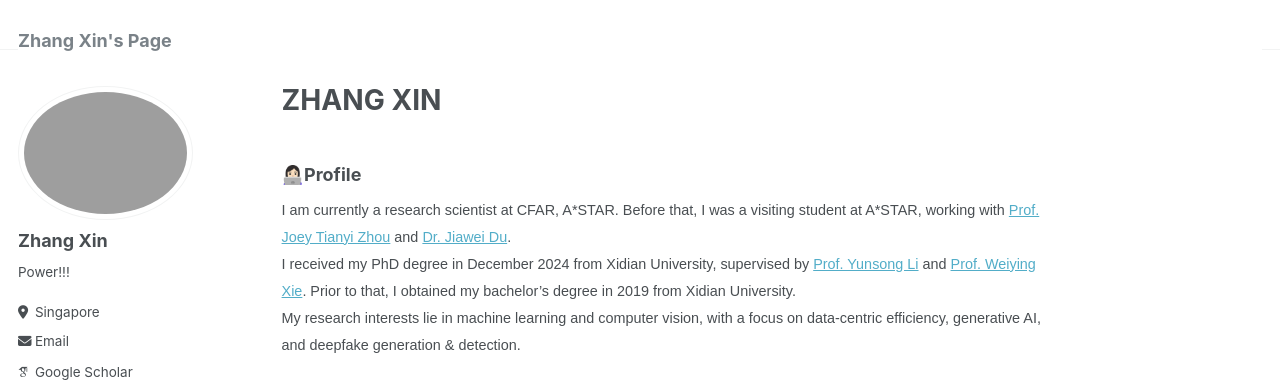
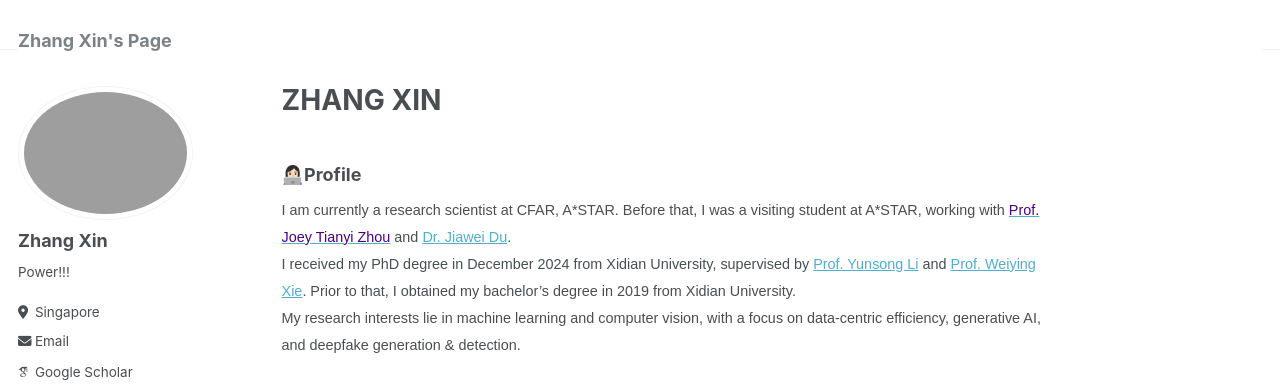
Before and after one commit to zhangxin-xd/zhangxin-xd.github.io, a Jekyll site: the page built from _pages/about.md, in a window 1280 px wide. Shown: the top 391 px of the page. Built offline with Jekyll 4.4.1, drawn with Linux system fonts in a browser that asks for light colours; some web fonts are replaced.

Commit message:
Update about.md

```diff
--- a/_pages/about.md
+++ b/_pages/about.md
@@ -10,7 +10,7 @@ redirect_from:
 ### 👩🏻‍💻Profile
 
 <span style="font-family:Arial; font-size:0.8em;">
-I am currently a research scientist at CFAR, A\*STAR. Before that, I was a visiting student at A\*STAR, working with [Prof. Joey Tianyi Zhou](https://joeyzhouty.github.io/index.html) and [Dr. Jiawei Du](https://scholar.google.com/citations?user=WrJKEzEAAAAJ&hl=en).<br>
+I am currently a research scientist at CFAR, A\*STAR. Before that, I was a visiting student at A\*STAR, working with [<span style="color:#4B0082;">Prof. Joey Tianyi Zhou</span>](https://joeyzhouty.github.io/index.html) and [Dr. Jiawei Du](https://scholar.google.com/citations?user=WrJKEzEAAAAJ&hl=en).<br>
 I received my PhD degree in December 2024 from Xidian University, supervised by [Prof. Yunsong Li](https://web.xidian.edu.cn/ysli/) and [Prof. Weiying Xie](https://web.xidian.edu.cn/wyxie/). Prior to that, I obtained my bachelor’s degree in 2019 from Xidian University.<br>
 My research interests lie in machine learning and computer vision, with a focus on data-centric efficiency, generative AI, and deepfake generation & detection. <br>
 
```
